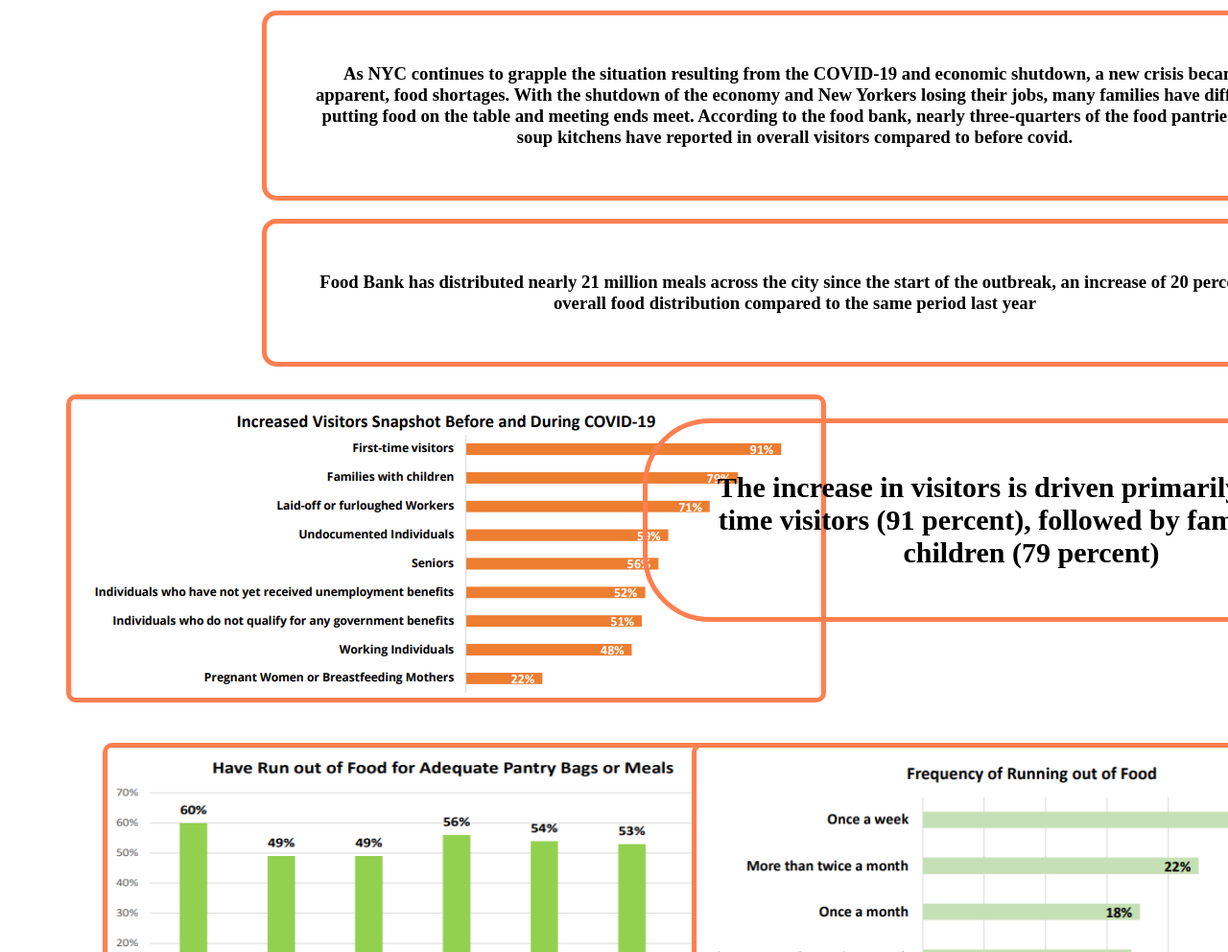
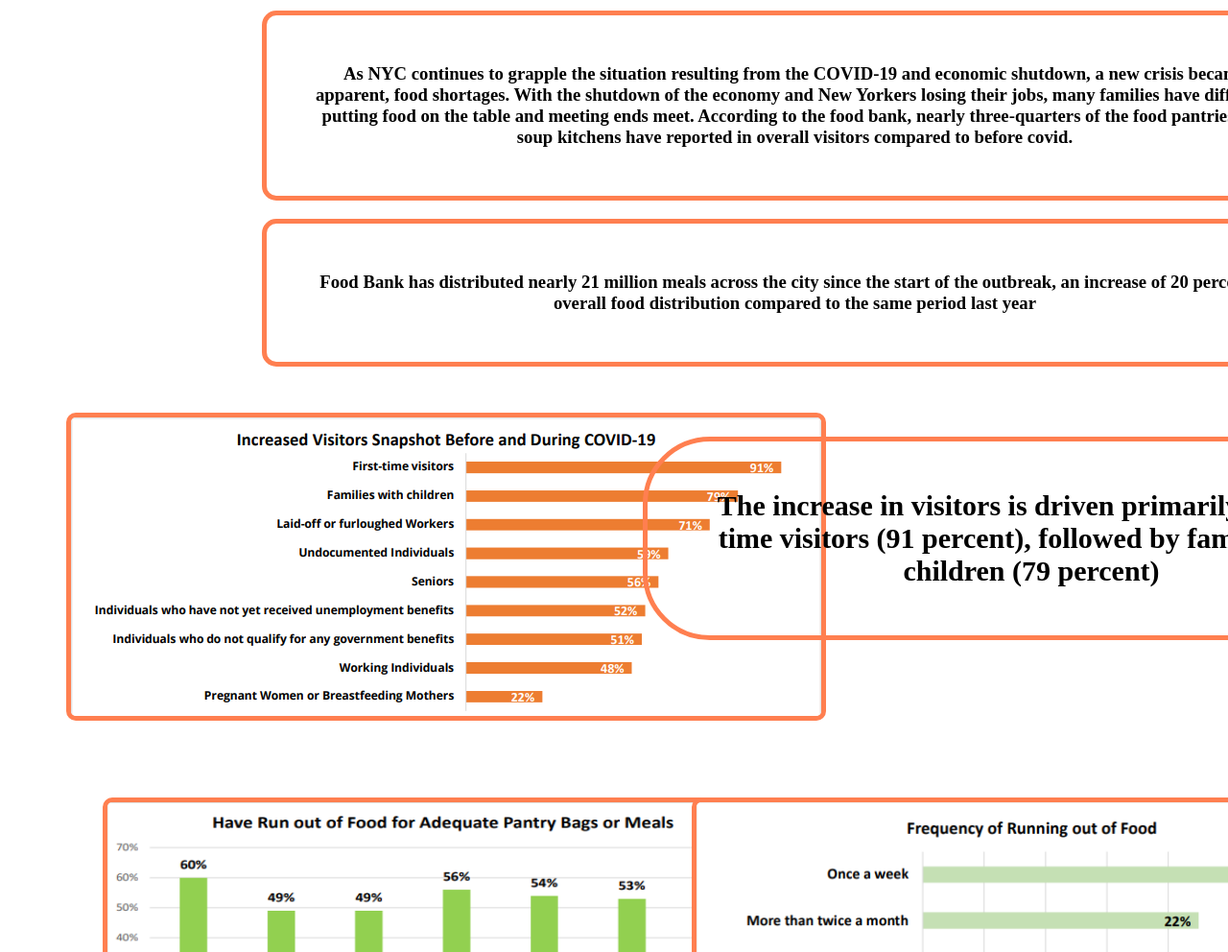
Before and after one commit to InfiniZest/TTP-Git-Collab-Assignment-Class-2-, a plain HTML site: page foodShortage.html in a window 1280 px wide. Shown: the part 108-1100 px from the top of the page at 96% size. Drawn offline with Linux system fonts and the light colour scheme; a web font is replaced by a local one.

Commit message:
fixed problem in foodShortage.html

```diff
--- a/foodShortage.html
+++ b/foodShortage.html
@@ -37,7 +37,7 @@
                 margin-left: 21%;
                 text-align: center;
             }
-            .row, ,row2{
+            .row, .row2{
                 margin-top: 3%;
                 margin-bottom: 3%;
             }
```
